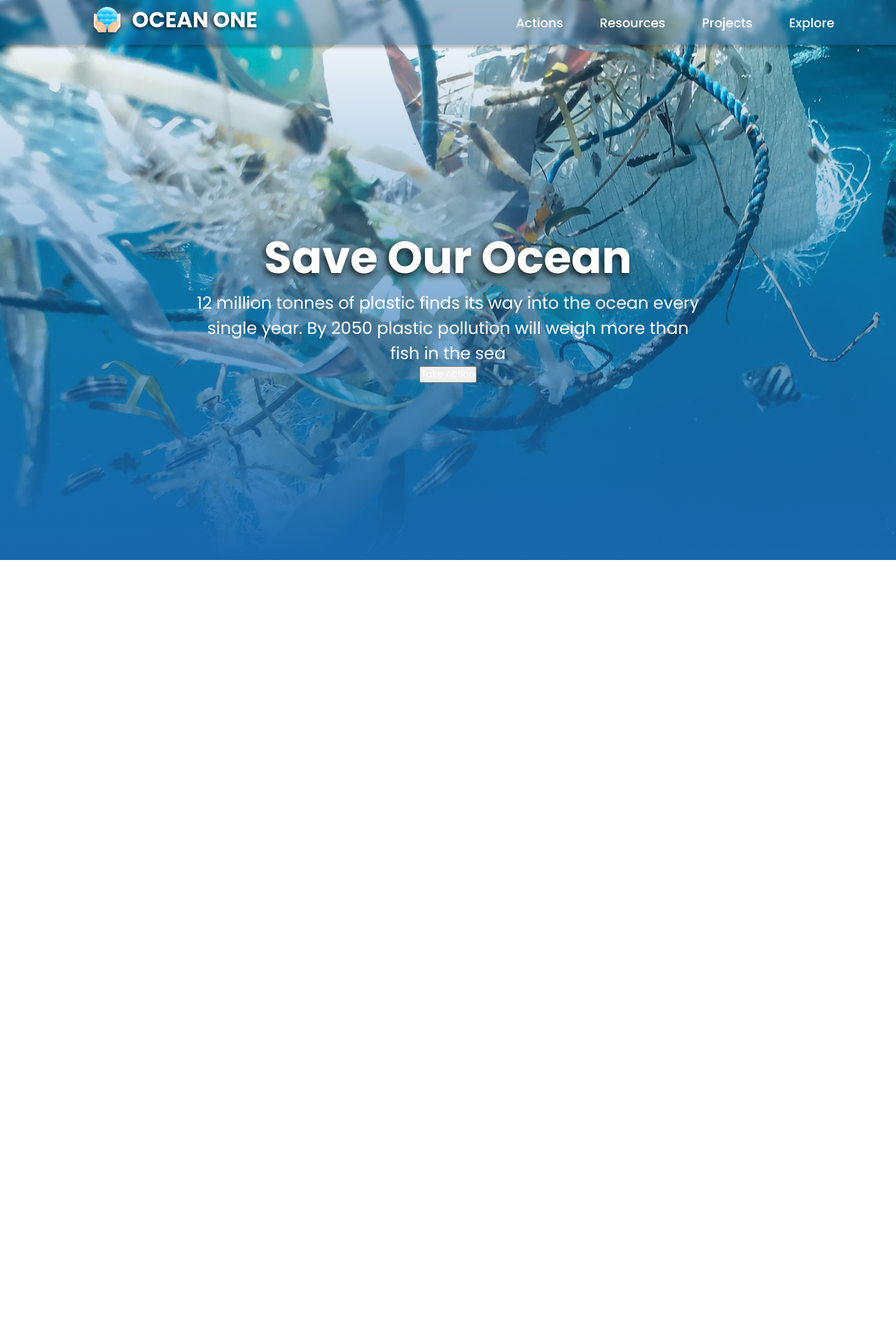
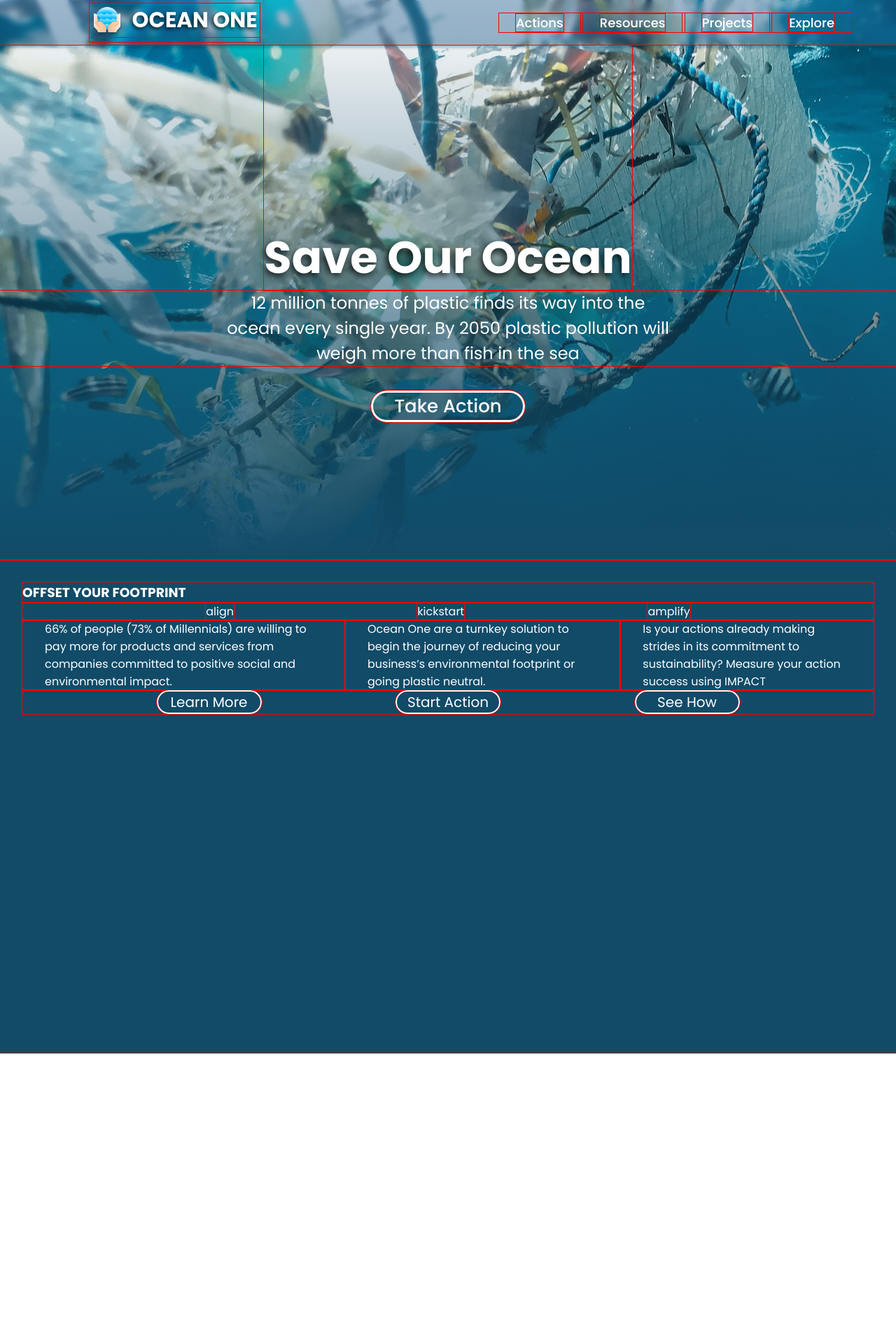
Before and after one commit to aminhnh/ocean-one-ppw, a PHP site: page / in a window 1280 px wide. Shown: the top 1920 px of the page at 70% size. Before the commit the page ends 800 px from the top, so only its background shows below. Run offline with PHP 8.4, Linux system fonts and the light colour scheme.

Commit message:
page 2 start

```diff
--- a/index.html
+++ b/index.html
@@ -27,6 +27,36 @@
       </p>
       <button class="btn-main">Take Action</button>
     </div>
+    <div class="page-2">
+      <h3>OFFSET YOUR FOOTPRINT</h3>
+      <div class="row">
+        <div class="col">
+          <div>align</div>
+          <div>kickstart</div>
+          <div>amplify</div>
+        </div>
+        <div class="col">
+          <p>
+            66% of people (73% of Millennials) are willing to pay more for
+            products and services from companies committed to positive social
+            and environmental impact.
+          </p>
+          <p>
+            Ocean One are a turnkey solution to begin the journey of reducing
+            your business’s environmental footprint or going plastic neutral.
+          </p>
+          <p>
+            Is your actions already making strides in its commitment to
+            sustainability? Measure your action success using IMPACT
+          </p>
+        </div>
+        <div class="col">
+          <button class="btn">Learn More</button>
+          <button class="btn">Start Action</button>
+          <button class="btn">See How</button>
+        </div>
+      </div>
+    </div>
     <br /><br /><br /><br /><br /><br /><br /><br /><br /><br /><br /><br /><br /><br /><br /><br /><br /><br /><br /><br />
     <br /><br /><br /><br /><br /><br /><br /><br /><br /><br /><br /><br /><br /><br /><br /><br /><br /><br /><br /><br />
     <br /><br /><br /><br /><br /><br /><br /><br /><br /><br /><br /><br /><br /><br /><br /><br /><br /><br /><br /><br />
--- a/style/style.css
+++ b/style/style.css
@@ -5,7 +5,7 @@
   color: white;
   font-family: "Poppins", sans-serif;
   /* background-color: #1768ac; */
-  /* outline: 1px solid red; */
+  outline: 1px solid red;
 }
 p {
   font-size: 1rem;
@@ -52,9 +52,8 @@ li a:hover {
   text-align: center;
   height: 100vh;
   width: 100%;
-  background: linear-gradient(rgba(0, 0, 0, 0), #1768ac),
+  background: linear-gradient(rgba(0, 0, 0, 0), #114b68),
     /* bottom, image */ url(/img/naja-bertolt-jensen-2St3S36Gu7w-unsplash.jpg);
-  /* background-image: url("/img/naja-bertolt-jensen-2St3S36Gu7w-unsplash.jpg"); */
 }
 #title {
   padding-top: 40vh;
@@ -65,5 +64,47 @@ li a:hover {
 .page-1 p {
   font-size: 24px;
   line-height: 36px;
-  width: 20lh;
+  padding: 0 20rem;
 }
+.btn-main {
+  margin-top: 2.2rem;
+  padding: 0px 30px;
+  border: 3px solid #ffffff;
+  border-radius: 27px;
+  background-color: transparent;
+  font-weight: 500;
+  font-size: 26px;
+}
+.btn {
+  width: 150px;
+  /* padding: 0px 30px; */
+  border: 2px solid #ffffff;
+  border-radius: 27px;
+  background-color: transparent;
+  /* font-weight: 500; */
+  font-size: 20px;
+}
+.btn-main:hover,
+.btn:hover {
+  background-color: rgba(0, 0, 0, 0.141);
+}
+.page-2 {
+  /* text-justify: inter-word; */
+  background-color: #114b68;
+  height: 80vh;
+  padding: 2em;
+}
+.row {
+  /* justify-content: space-around; */
+  display: flex;
+  flex-direction: column;
+  /* align-items: end; */
+}
+.col {
+  justify-content: space-evenly;
+  display: flex;
+  flex-direction: row;
+}
+.col p {
+  padding: 0 2rem;
+}
```
